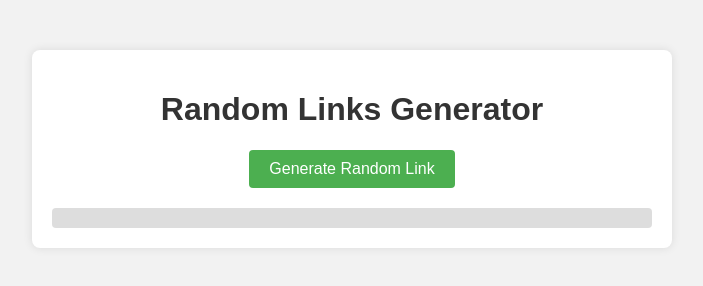
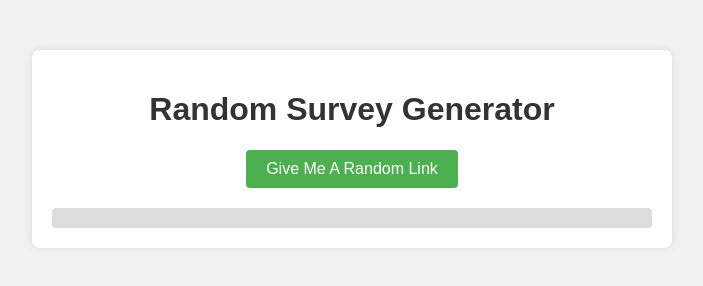
Before and after one commit to Zackthompson1/zackthompson1.github.io, a plain HTML site: page index.html in a window 1280 px wide. Shown: the whole page, without its empty margins (288-991 px from the left). Drawn offline with Linux system fonts and the light colour scheme.

Commit message:
Button message changes

```diff
--- a/index.html
+++ b/index.html
@@ -8,8 +8,8 @@
 </head>
 <body>
     <div class="container">
-        <h1>Random Links Generator</h1>
-        <button id="generateLink">Generate Random Link</button>
+        <h1>Random Survey Generator</h1>
+        <button id="generateLink">Give Me A Random Link</button>
         <div id="linkContainer">
             <!-- Displayed link will appear here -->
         </div>
```
